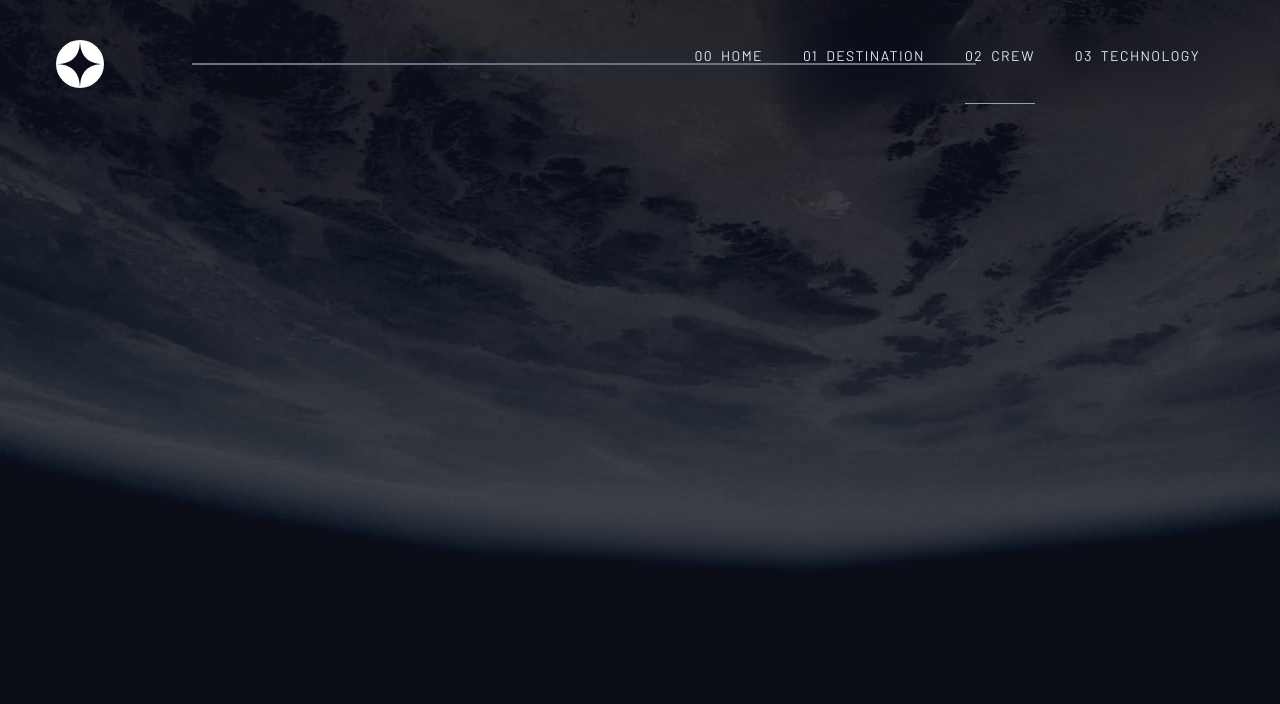
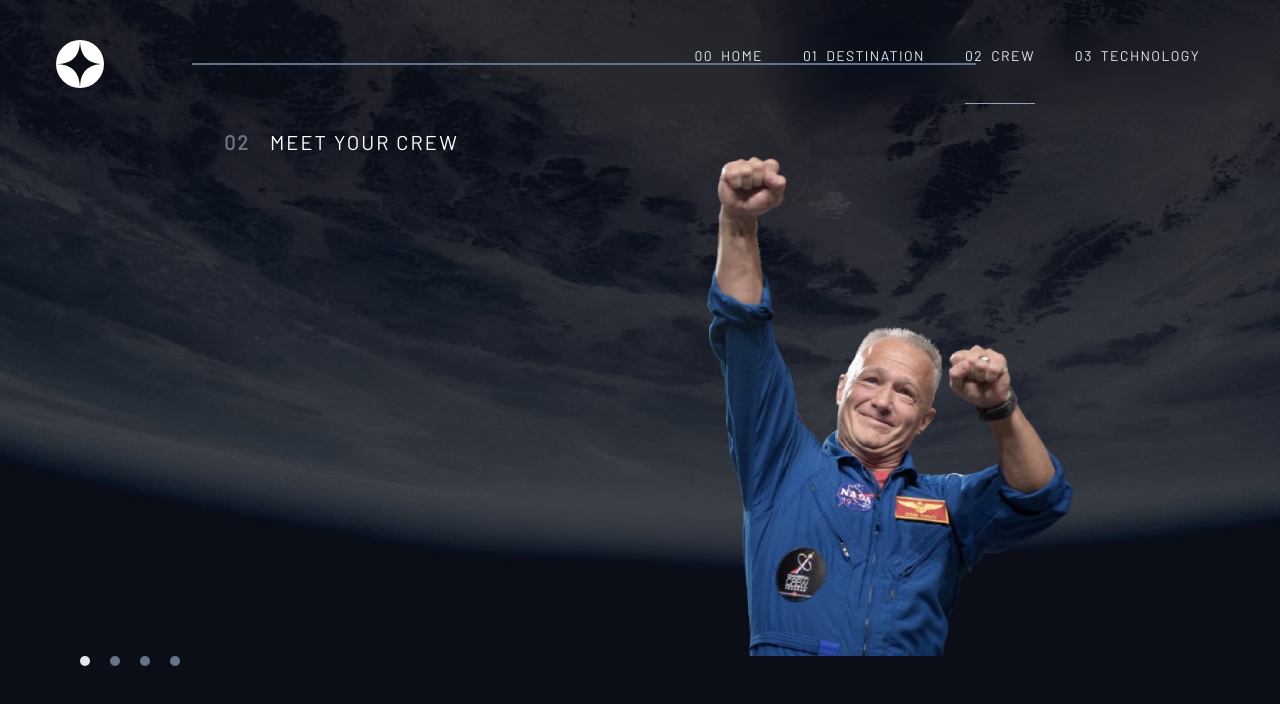
Before and after one commit to ashishmohanty10/space-tourism, a Next.js app: page /crew in a window 1280 px wide. Shown: the top 704 px of the page. Built offline with nearby package versions, Linux system fonts and the light colour scheme.

Commit message:
crew section started

```diff
--- a/src/app/crew/page.tsx
+++ b/src/app/crew/page.tsx
@@ -3,13 +3,26 @@ import CrewDesktop from "../../../public/crew/background-crew-desktop.jpg";
 import CrewTablet from "../../../public/crew/background-crew-tablet.jpg";
 import CrewMobile from "../../../public/crew/background-crew-mobile.jpg";
 import Image from "next/image";
+import CrewComponent from "@/components/crewComponents";
+import { crew } from "@/data";
 
 const Crewpage = () => {
   return (
     <div>
       <CrewBG />
 
-      <div></div>
+      <div className="flex justify-center xl:justify-start items-center gap-x-5 xl:px-36">
+        <span className="text-xl font-extrabold text-gray-500 tracking-widest">
+          02
+        </span>
+        <p className="text-white font-normal text-xl tracking-widest uppercase">
+          meet your crew
+        </p>
+      </div>
+
+      <div>
+        <CrewComponent data={crew} />
+      </div>
     </div>
   );
 };
--- a/src/app/destination/page.tsx
+++ b/src/app/destination/page.tsx
@@ -15,8 +15,8 @@ const DestinationPage = () => {
         <span className="text-xl font-extrabold text-gray-500 tracking-widest">
           01
         </span>
-        <p className="text-white font-normal text-xl tracking-widest">
-          PICK YOUR DESTINATION
+        <p className="text-white font-normal text-xl tracking-widest uppercase">
+          pick your destinaion
         </p>
       </div>
 
--- /dev/null
+++ b/src/components/crewComponents.tsx
@@ -0,0 +1,52 @@
+"use client";
+
+import { CrewMemberProp } from "@/types/types";
+import { cn } from "@/utils/cn";
+import Image from "next/image";
+import React, { useState } from "react";
+
+interface CrewComponentProp {
+  data: CrewMemberProp[];
+}
+
+const CrewComponent: React.FC<CrewComponentProp> = ({ data }) => {
+  const [currentTabs, setCurrentTabs] = useState(0);
+  return (
+    <div>
+      <div>
+        {data.map((data, idx) => (
+          <div
+            className={cn(
+              `grid grid-cols-2 ${currentTabs === idx ? "" : "hidden"}`
+            )}
+          >
+            <div></div>
+
+            <div>
+              <Image
+                src={data?.images.webp}
+                alt="crew image"
+                className="w-[500px] h-[500px] object-contain"
+              />
+            </div>
+          </div>
+        ))}
+      </div>
+
+      <div className="flex justify-start items-center gap-x-5">
+        {data.map((_, idx) => (
+          <button
+            onClick={() => setCurrentTabs(idx)}
+            className={cn(
+              `w-[10px] h-[10px] rounded-full bg-slate-500 hover:bg-slate-200 ${
+                currentTabs === idx ? "bg-slate-200" : ""
+              }`
+            )}
+          ></button>
+        ))}
+      </div>
+    </div>
+  );
+};
+
+export default CrewComponent;
--- a/src/components/destinationComponent.tsx
+++ b/src/components/destinationComponent.tsx
@@ -1,11 +1,11 @@
 "use client";
-import { DataProp } from "@/types/types";
+import { DestinationProps } from "@/types/types";
 import { cn } from "@/utils/cn";
 import Image from "next/image";
 import React, { useState } from "react";
 
 interface DestinationComponentProp {
-  data: DataProp[];
+  data: DestinationProps[];
 }
 
 const DestinationComponent: React.FC<DestinationComponentProp> = ({ data }) => {
--- a/src/data.ts
+++ b/src/data.ts
@@ -9,7 +9,17 @@ import TitanImgPng from "../public/destination/image-titan.png";
 import TitanImgWebp from "../public/destination/image-titan.webp";
 
 // Crew Images
+import DouglasharleyPng from "../public/crew/image-douglas-hurley.png";
 import DouglasHarleyWebp from "../public/crew/image-douglas-hurley.webp";
+import MarkShuttleworthPng from "../public/crew/image-mark-shuttleworth.png";
+import MarkShuttleworthWebp from "../public/crew/image-mark-shuttleworth.webp";
+import VictorGloverPng from "../public/crew/image-victor-glover.png";
+import VictorGloverWebp from "../public/crew/image-victor-glover.webp";
+import AnoushehAnsariPng from "../public/crew/image-anousheh-ansari.png";
+import AnoushehAnsariWebp from "../public/crew/image-anousheh-ansari.webp";
+
+// Technology images
+import LaunchVehicleLandscape from "../public/technology/image-launch-vehicle-landscape.jpg";
 
 export const destinations = [
   {
@@ -62,7 +72,7 @@ export const crew = [
   {
     name: "Douglas Hurley",
     images: {
-      png: "./assets/crew/image-douglas-hurley.png",
+      png: DouglasharleyPng,
       webp: DouglasHarleyWebp,
     },
     role: "Commander",
@@ -71,8 +81,8 @@ export const crew = [
   {
     name: "Mark Shuttleworth",
     images: {
-      png: "./assets/crew/image-mark-shuttleworth.png",
-      webp: "./assets/crew/image-mark-shuttleworth.webp",
+      png: MarkShuttleworthPng,
+      webp: MarkShuttleworthWebp,
     },
     role: "Mission Specialist",
     bio: "Mark Richard Shuttleworth is the founder and CEO of Canonical, the company behind the Linux-based Ubuntu operating system. Shuttleworth became the first South African to travel to space as a space tourist.",
@@ -80,8 +90,8 @@ export const crew = [
   {
     name: "Victor Glover",
     images: {
-      png: "./assets/crew/image-victor-glover.png",
-      webp: "./assets/crew/image-victor-glover.webp",
+      png: VictorGloverPng,
+      webp: VictorGloverWebp,
     },
     role: "Pilot",
     bio: "Pilot on the first operational flight of the SpaceX Crew Dragon to the International Space Station. Glover is a commander in the U.S. Navy where he pilots an F/A-18.He was a crew member of Expedition 64, and served as a station systems flight engineer.",
@@ -89,8 +99,8 @@ export const crew = [
   {
     name: "Anousheh Ansari",
     images: {
-      png: "./assets/crew/image-anousheh-ansari.png",
-      webp: "./assets/crew/image-anousheh-ansari.webp",
+      png: AnoushehAnsariPng,
+      webp: AnoushehAnsariWebp,
     },
     role: "Flight Engineer",
     bio: "Anousheh Ansari is an Iranian American engineer and co-founder of Prodea Systems. Ansari was the fourth self-funded space tourist, the first self-funded woman to fly to the ISS, and the first Iranian in space.",
```
Also changed, not shown: src/types/types.ts (+11 -1 lines).
